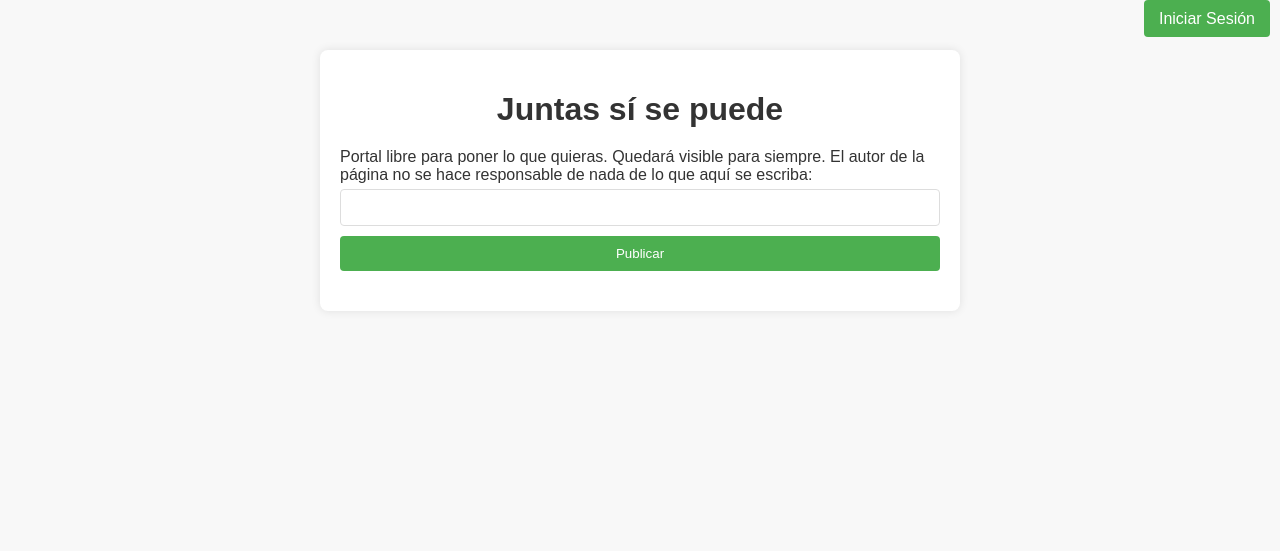
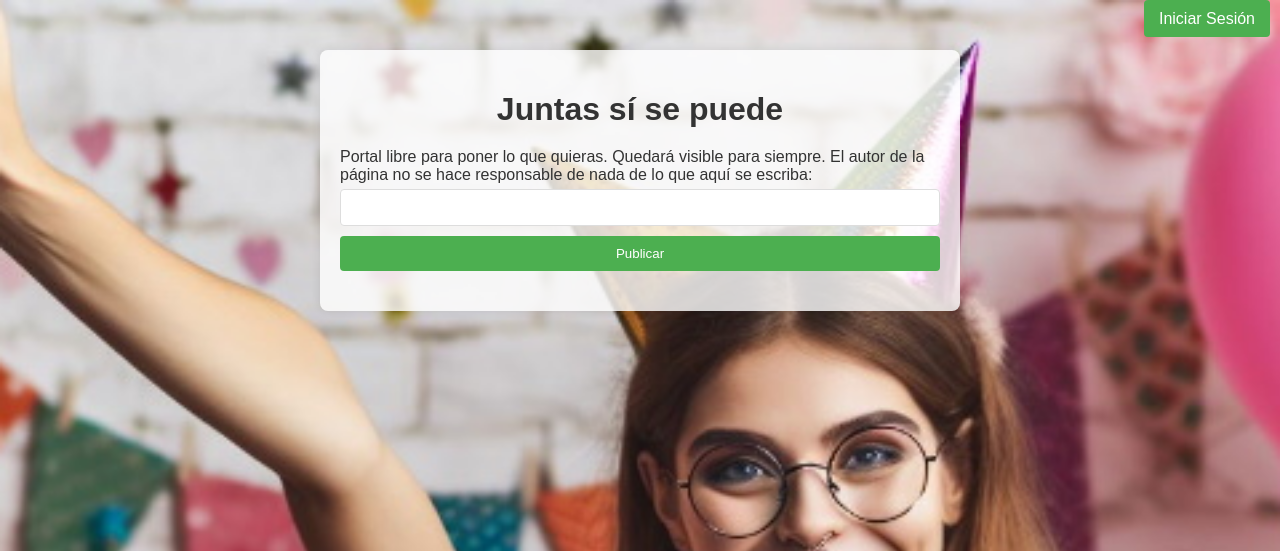
Before and after one commit to javiersoleraapp/MisFrases, a PHP site: page / in a window 1280 px wide. Shown: the top 551 px of the page. Run offline with PHP 8.4, Linux system fonts and the light colour scheme.

Commit message:
Inclusión imagen header

```diff
--- a/MisFrases/styles.css
+++ b/MisFrases/styles.css
@@ -1,14 +1,18 @@
 body {
     font-family: 'Arial', sans-serif;
-    background-color: #f8f8f8;
     margin: 0;
+    background-image: url('img/header1.jpg'); /* Ruta a la imagen de fondo */
+    background-position: center top; /* Posición de la imagen de fondo */
+    background-repeat: no-repeat;
+    background-attachment: fixed; /* Fija la imagen de fondo al hacer scroll */
+    background-size: cover; /* Cubre toda la ventana con la imagen */
 }
 
 .container {
     max-width: 600px;
     margin: 50px auto;
     padding: 20px;
-    background-color: #fff;
+    background-color: rgba(255, 255, 255, 0.8); /* Fondo semitransparente para mejorar la legibilidad del texto */
     box-shadow: 0 0 10px rgba(0, 0, 0, 0.1);
     border-radius: 8px;
     overflow: hidden;
@@ -89,7 +93,6 @@ button:hover {
     background-color: #45a049;
 }
 
-/* ... */
 .error-message {
     color: #cc0000;
     margin-top: 10px;
```
Also changed, not shown: MisFrases/img/Header1.jpg (added), MisFrases/img/feminista1.jpg (added).
